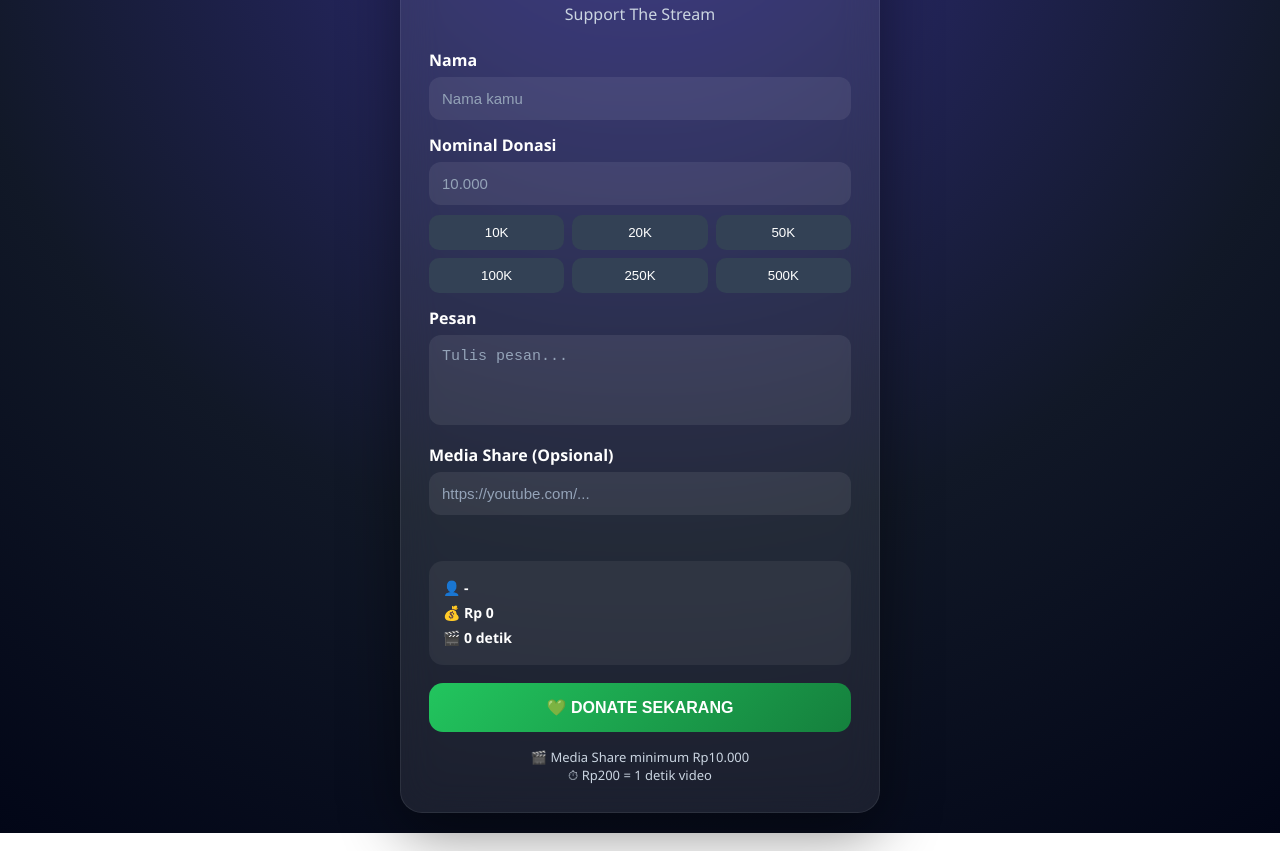
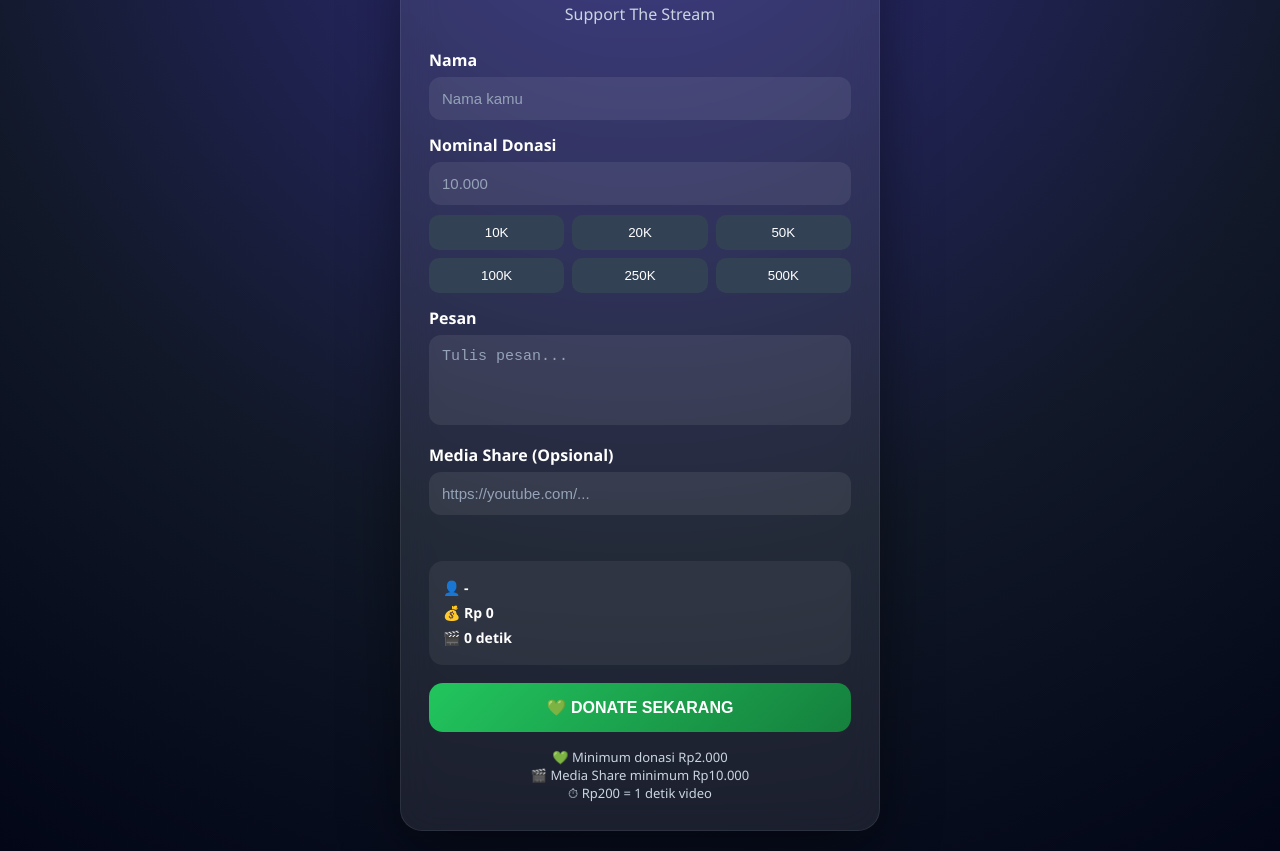
Before and after one commit to jjjalujalaludin-ship-it/donate, a website: page public/index.html in a window 1280 px wide. Shown: the part 169-1020 px from the top of the page. Drawn offline with Linux system fonts and the light colour scheme.

Commit message:
Add files via upload

```diff
--- a/public/index.html
+++ b/public/index.html
@@ -88,6 +88,7 @@ font-size:16px;font-weight:700;color:#fff;cursor:pointer}
 </form>
 
 <div class="note">
+💚 Minimum donasi Rp2.000<br>
 🎬 Media Share minimum Rp10.000<br>
 ⏱ Rp200 = 1 detik video
 </div>
```
